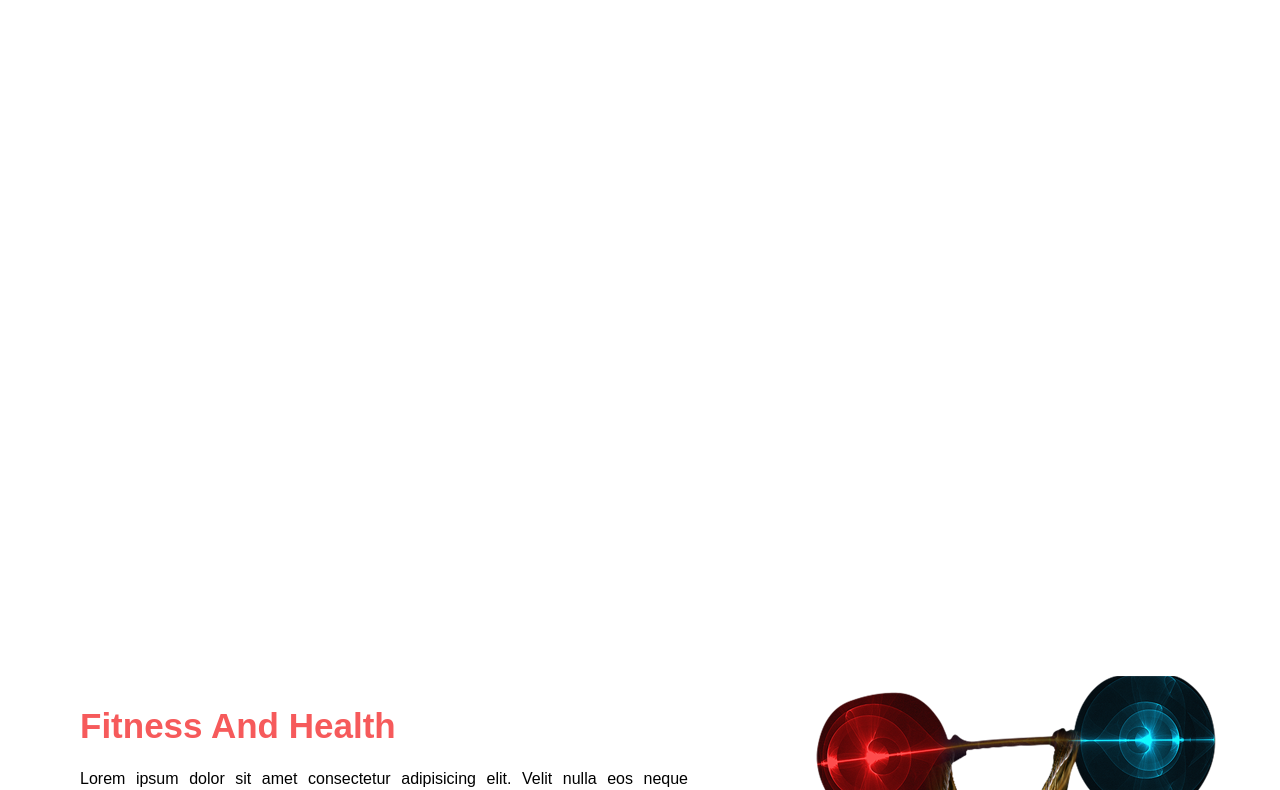
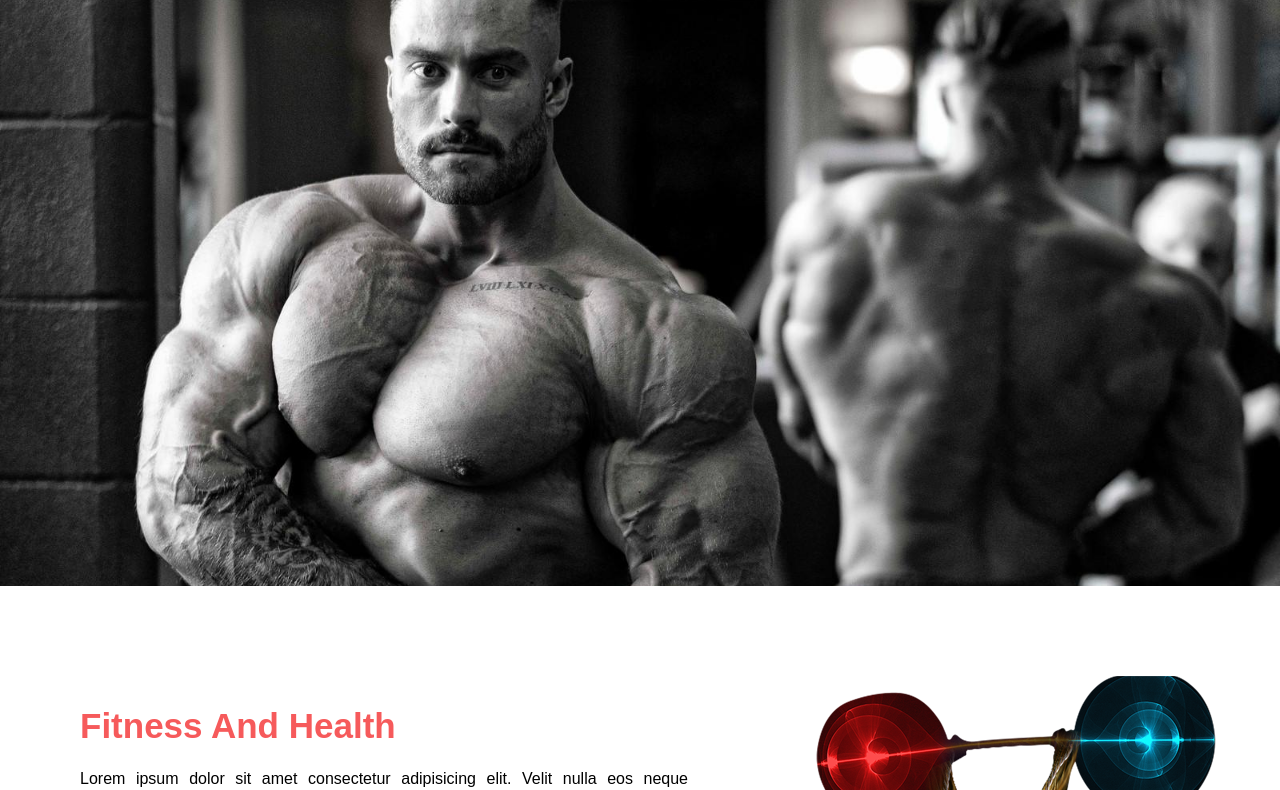
Before and after one commit to letrung2719/Gym_Center_Website, a plain HTML site: page index.html in a window 1280 px wide. Shown: the part 94-884 px from the top of the page. Drawn offline with Linux system fonts and the light colour scheme; the site is published under a folder, as on GitHub Pages, so addresses that start at the root find nothing.

Commit message:
update backgound image

```diff
--- a/assets/css/style.css
+++ b/assets/css/style.css
@@ -47,7 +47,7 @@ html {
 header {
     width: 100%;
     height: 680px;
-    background: no-repeat url(/assets/images/banner.jpg);
+    background: no-repeat url(../images/banner.jpg);
     background-size: cover;
     text-shadow: 3px 2px black;
 }
```
